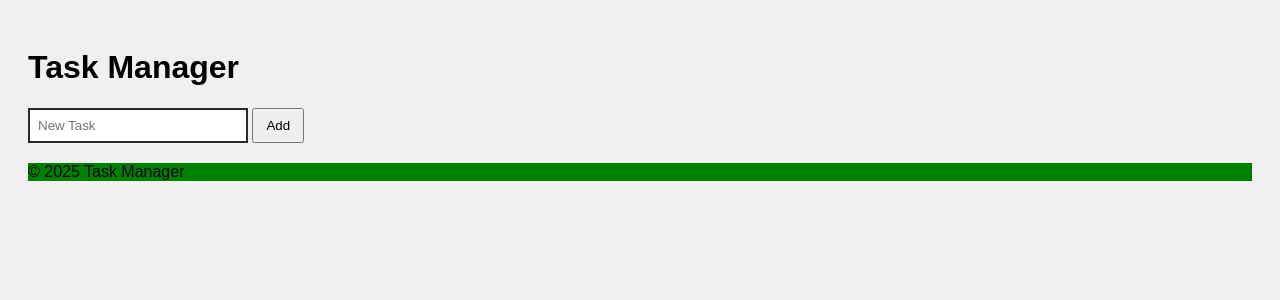
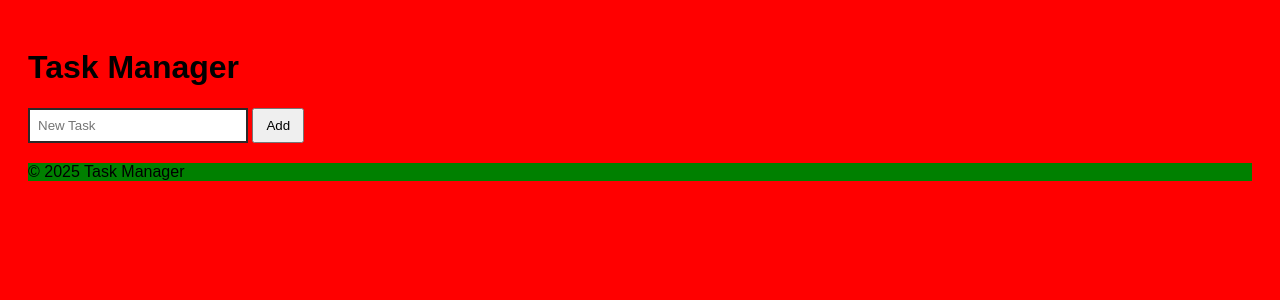
Before and after one commit to animalkhasyann/task_manager, a PHP site: page / in a window 1280 px wide. Shown: the top 300 px of the page. Run offline with PHP 8.4, Linux system fonts and the light colour scheme; data that the repository does not hold is empty.

Commit message:
changed the body background color to red

```diff
--- a/style.css
+++ b/style.css
@@ -1,7 +1,6 @@
 body {
     font-family: sans-serif;
     padding: 20px;
-    background: #f0f0f0;
 }
 form {
     margin-bottom: 20px;
@@ -34,3 +33,6 @@ input{
 footer{
     background-color: green;
 }
+body{
+background-color: red;
+}
```
